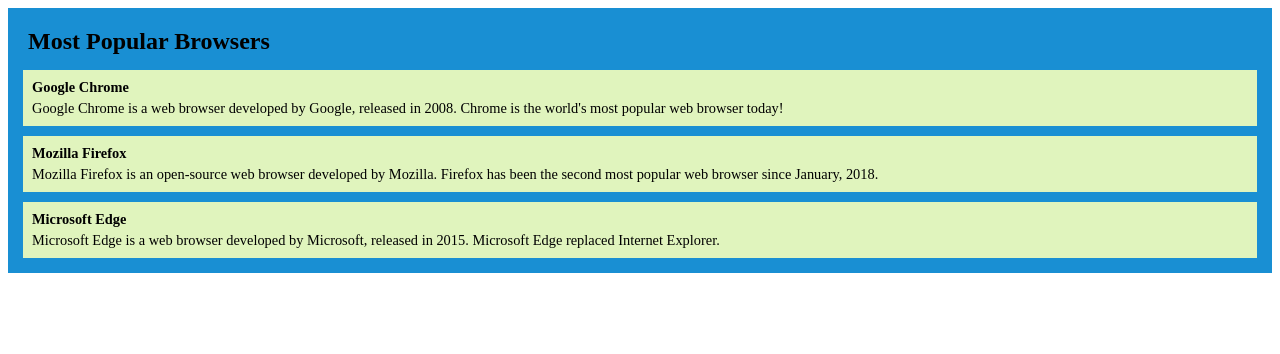
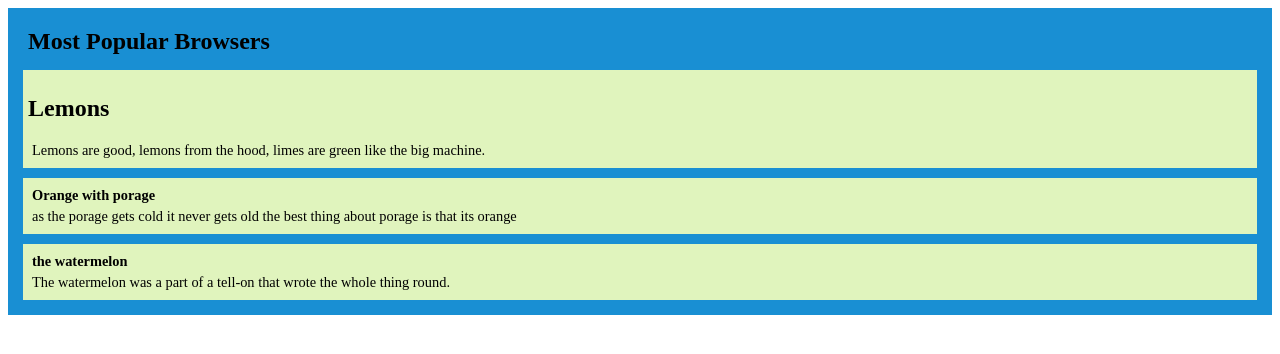
Before and after one commit to Chad-Waddy/d5-semantictemplate, a plain HTML site: page index.html in a window 1280 px wide. Drawn offline with Linux system fonts and the light colour scheme.

Commit message:
the additation for section to artical

```diff
--- a/index.html
+++ b/index.html
@@ -28,16 +28,18 @@
 <article class="all-browsers">
   <h1>Most Popular Browsers</h1>
   <article class="browser">
-    <h2>Google Chrome</h2>
-    <p>Google Chrome is a web browser developed by Google, released in 2008. Chrome is the world's most popular web browser today!</p>
+    <section>
+    <h2>Lemons</h2>
+    <p>Lemons are good, lemons from the hood, limes are green like the big machine.</p>
+  </section>
+</article>
+  <article class="browser">
+    <h2>Orange with porage</h2>
+    <p>as the porage gets cold it never gets old the best thing about porage is that its orange </p>
   </article>
   <article class="browser">
-    <h2>Mozilla Firefox</h2>
-    <p>Mozilla Firefox is an open-source web browser developed by Mozilla. Firefox has been the second most popular web browser since January, 2018.</p>
-  </article>
-  <article class="browser">
-    <h2>Microsoft Edge</h2>
-    <p>Microsoft Edge is a web browser developed by Microsoft, released in 2015. Microsoft Edge replaced Internet Explorer.</p>
+    <h2>the watermelon</h2>
+    <p>The watermelon was a part of a tell-on that wrote the whole thing round.</p>
   </article>
 </article>
 
```
Also changed, not shown: 1 other file.
